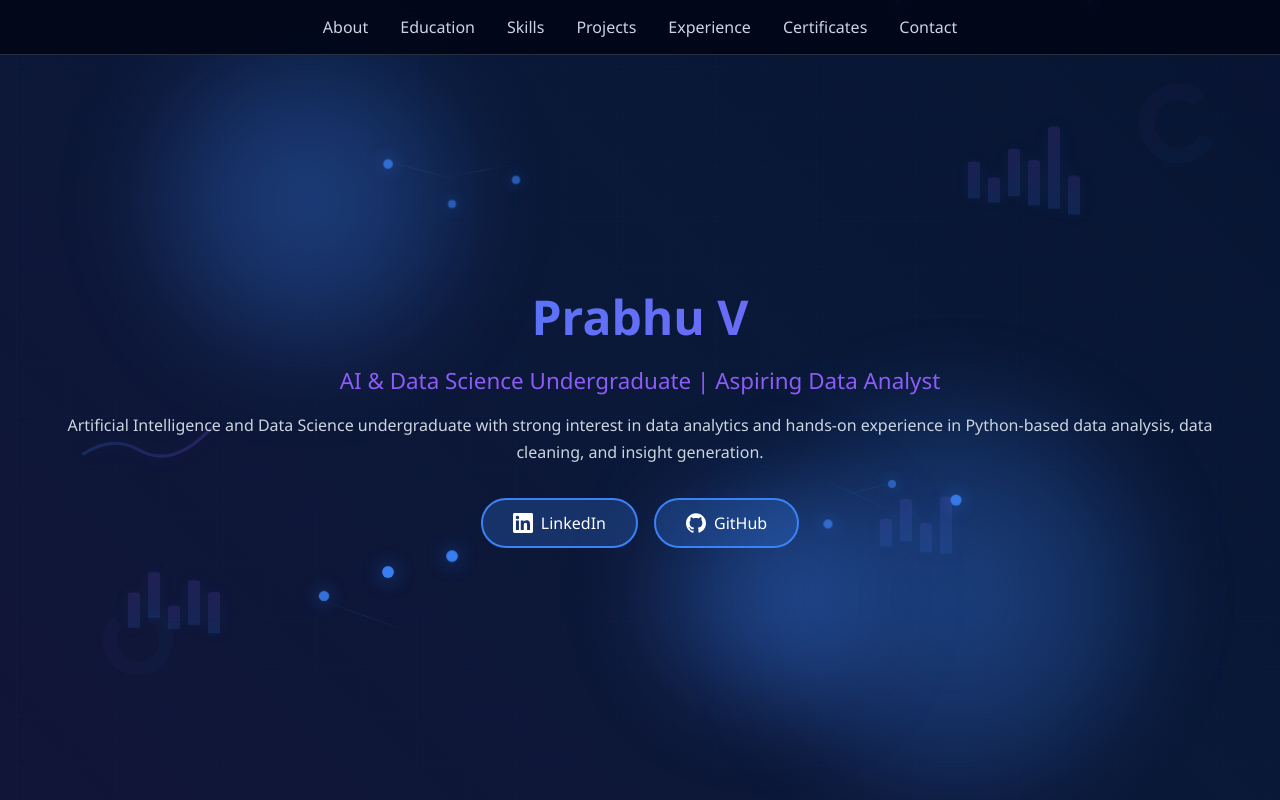
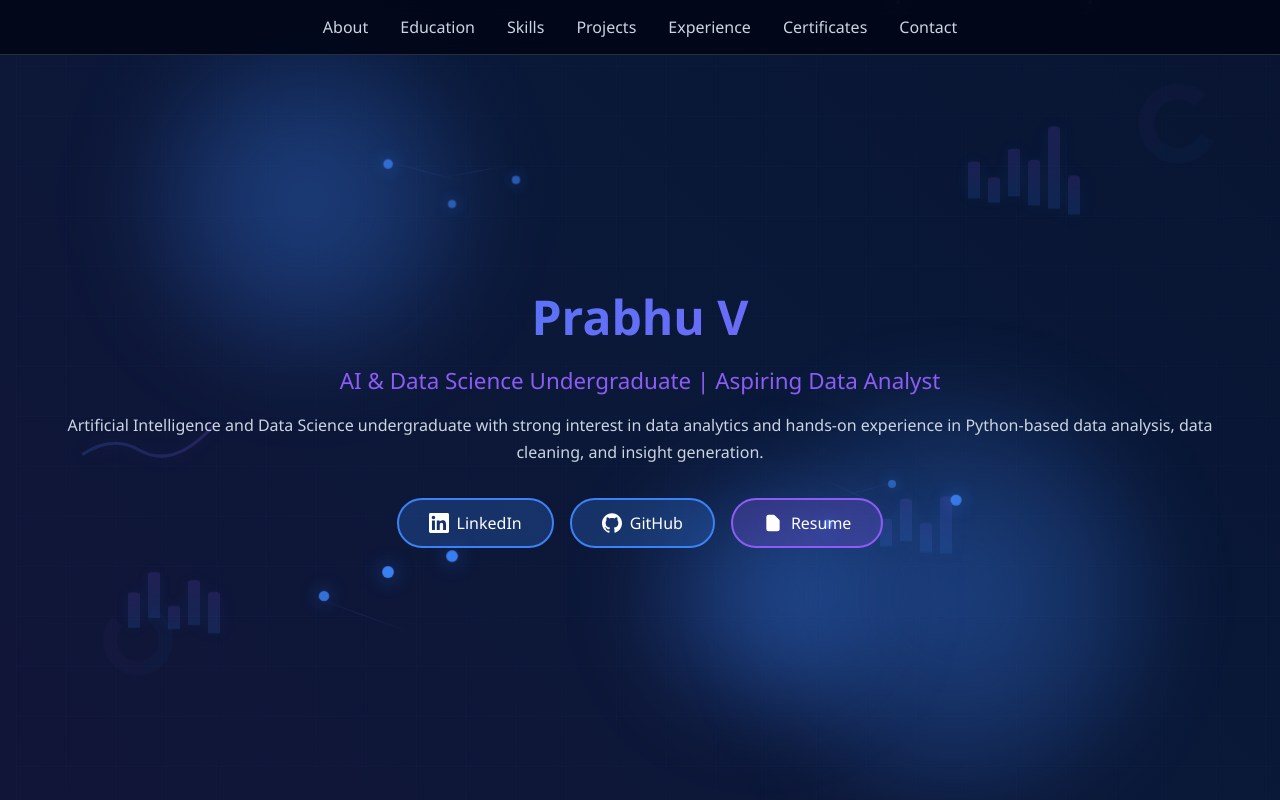
Before and after one commit to Prabhu017-hub/portfolio, a plain HTML site: page code/index.html in a window 1280 px wide. Shown: the top 800 px of the page. Drawn offline with Linux system fonts and the light colour scheme.

Commit message:
Add resume button with purple accent styling

```diff
--- a/code/index.html
+++ b/code/index.html
@@ -370,6 +370,17 @@
             background: var(--accent-blue);
             box-shadow: 0 0 20px var(--accent-blue);
             transform: translateY(-2px);
+        }
+
+        /* Resume button — distinct purple accent */
+        .btn-resume {
+            border-color: var(--accent-purple);
+            background: rgba(139, 92, 246, 0.25);
+        }
+
+        .btn-resume:hover {
+            background: var(--accent-purple);
+            box-shadow: 0 0 20px var(--accent-purple);
         }
 
         /* CARDS */
@@ -804,6 +815,12 @@
             </svg>
             GitHub
         </a>
+        <a href="https://drive.google.com/file/d/1MU6Aak-1h99wAyVnwuL128CQ4NGEDC4T/view?usp=drivesdk" class="btn btn-resume" target="_blank" rel="noopener noreferrer">
+            <svg class="social-icon" xmlns="http://www.w3.org/2000/svg" fill="none" viewBox="0 0 24 24" stroke="currentColor">
+                <path stroke-linecap="round" stroke-linejoin="round" stroke-width="2" d="M9 12h6m-6 4h6m2 5H7a2 2 0 01-2-2V5a2 2 0 012-2h5.586a1 1 0 01.707.293l5.414 5.414a1 1 0 01.293.707V19a2 2 0 01-2 2z"/>
+            </svg>
+            Resume
+        </a>
     </div>
 </section>
 
```
